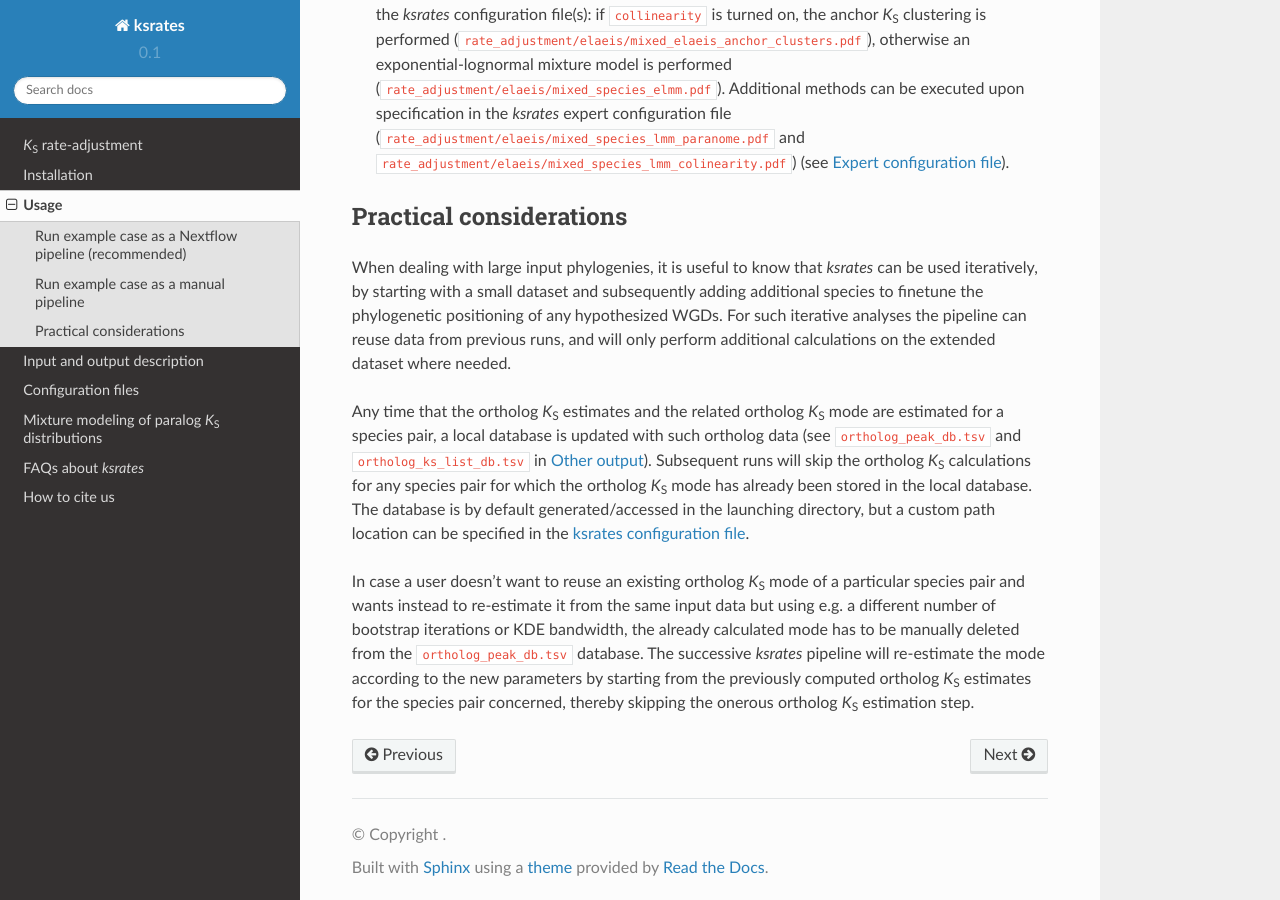
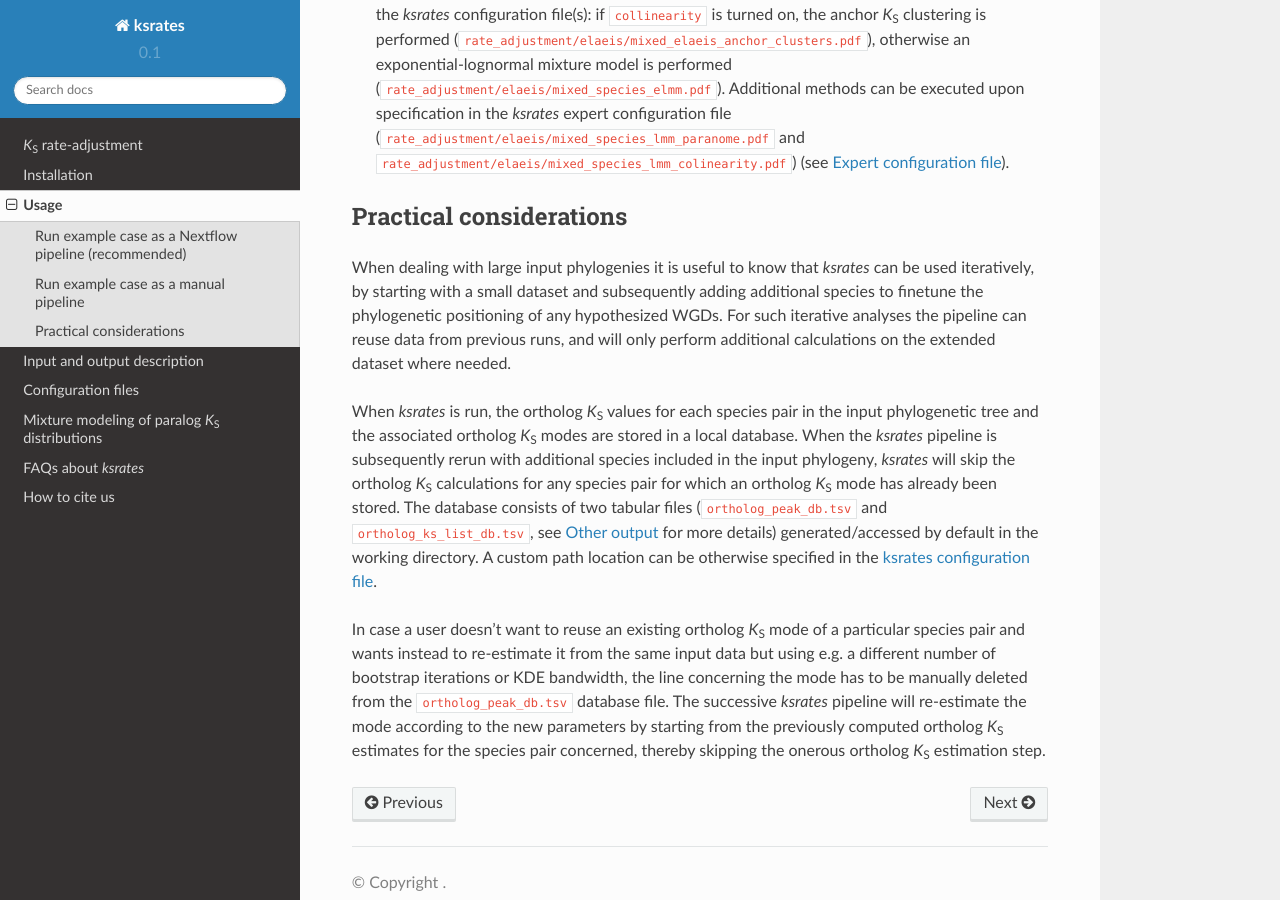
Before and after one commit to VIB-PSB/ksrates, a Sphinx documentation site: the page built from doc/source/usage.rst, in a window 1280 px wide and 900 px high, scrolled down 5482 px. Built offline with Sphinx 7.4.7 and the Read the Docs theme 2.0.0, drawn with Linux system fonts in a browser that asks for light colours.

Commit message:
Improve "Practical considerations" text

```diff
--- a/doc/source/usage.rst
+++ b/doc/source/usage.rst
@@ -171,9 +171,10 @@ The order of execution of the single commands to run the whole workflow is the f
 Practical considerations
 ========================
 
-When dealing with large input phylogenies, it is useful to know that *ksrates* can be used iteratively, by starting with a small dataset and subsequently adding additional species to finetune the phylogenetic positioning of any hypothesized WGDs.
+When dealing with large input phylogenies it is useful to know that *ksrates* can be used iteratively, by starting with a small dataset and subsequently adding additional species to finetune the phylogenetic positioning of any hypothesized WGDs.
 For such iterative analyses the pipeline can reuse data from previous runs, and will only perform additional calculations on the extended dataset where needed.
 
-Any time that the ortholog *K*:sub:`S` estimates and the related ortholog *K*:sub:`S` mode are estimated for a species pair, a local database is updated with such ortholog data (see ``ortholog_peak_db.tsv`` and ``ortholog_ks_list_db.tsv`` in :ref:`other_output`). Subsequent runs will skip the ortholog *K*:sub:`S` calculations for any species pair for which the ortholog *K*:sub:`S` mode has already been stored in the local database. The database is by default generated/accessed in the launching directory, but a custom path location can be specified in the :ref:`pipeline_config_section`.
+When *ksrates* is run, the ortholog *K*:sub:`S` values for each species pair in the input phylogenetic tree and the associated ortholog *K*:sub:`S` modes are stored in a local database.
+When the *ksrates* pipeline is subsequently rerun with additional species included in the input phylogeny, *ksrates* will skip the ortholog *K*:sub:`S` calculations for any species pair for which an ortholog *K*:sub:`S` mode has already been stored. The database consists of two tabular files (``ortholog_peak_db.tsv`` and ``ortholog_ks_list_db.tsv``, see :ref:`other_output` for more details) generated/accessed by default in the working directory. A custom path location can be otherwise specified in the :ref:`pipeline_config_section`.
 
-In case a user doesn't want to reuse an existing ortholog *K*:sub:`S` mode of a particular species pair and wants instead to re-estimate it from the same input data but using e.g. a different number of bootstrap iterations or KDE bandwidth, the already calculated mode has to be manually deleted from the ``ortholog_peak_db.tsv`` database. The successive *ksrates* pipeline will re-estimate the mode according to the new parameters by starting from the previously computed ortholog *K*:sub:`S` estimates for the species pair concerned, thereby skipping the onerous ortholog *K*:sub:`S` estimation step.
+In case a user doesn't want to reuse an existing ortholog *K*:sub:`S` mode of a particular species pair and wants instead to re-estimate it from the same input data but using e.g. a different number of bootstrap iterations or KDE bandwidth, the line concerning the mode has to be manually deleted from the ``ortholog_peak_db.tsv`` database file. The successive *ksrates* pipeline will re-estimate the mode according to the new parameters by starting from the previously computed ortholog *K*:sub:`S` estimates for the species pair concerned, thereby skipping the onerous ortholog *K*:sub:`S` estimation step.
```
